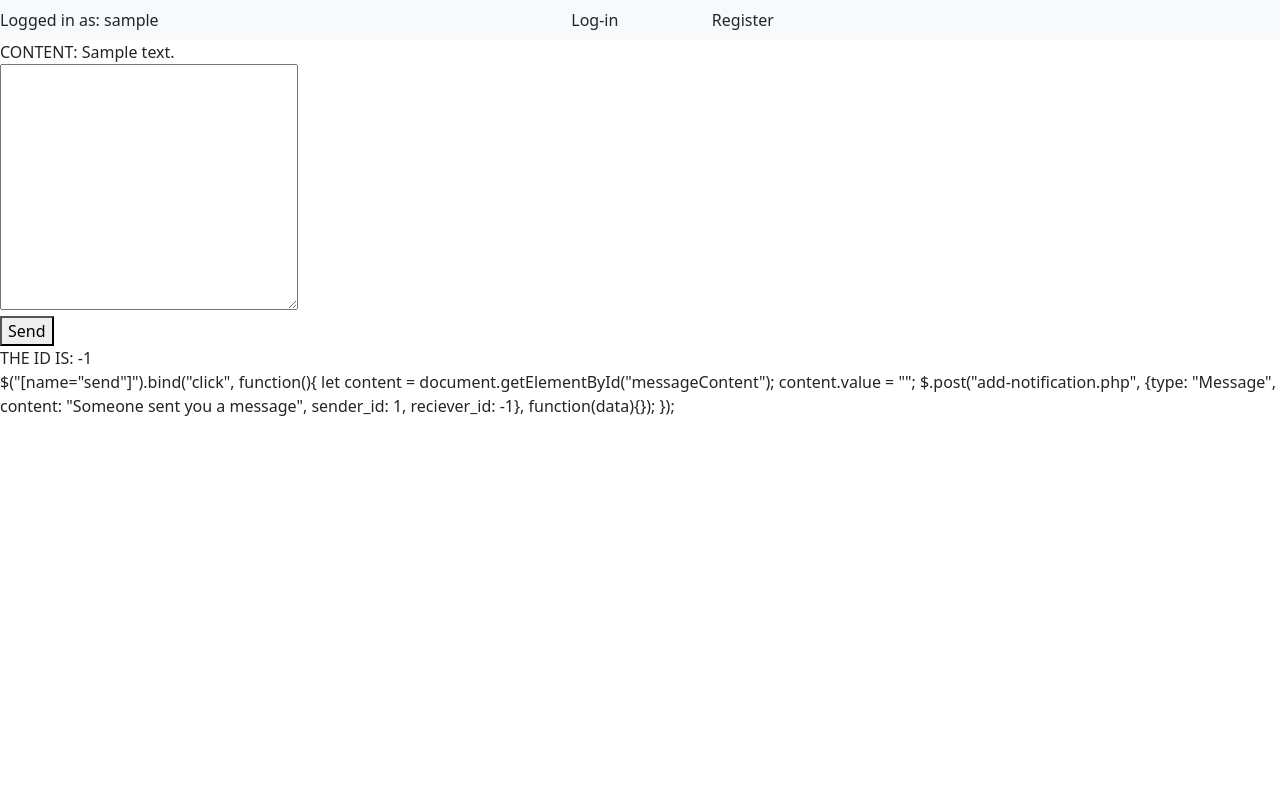
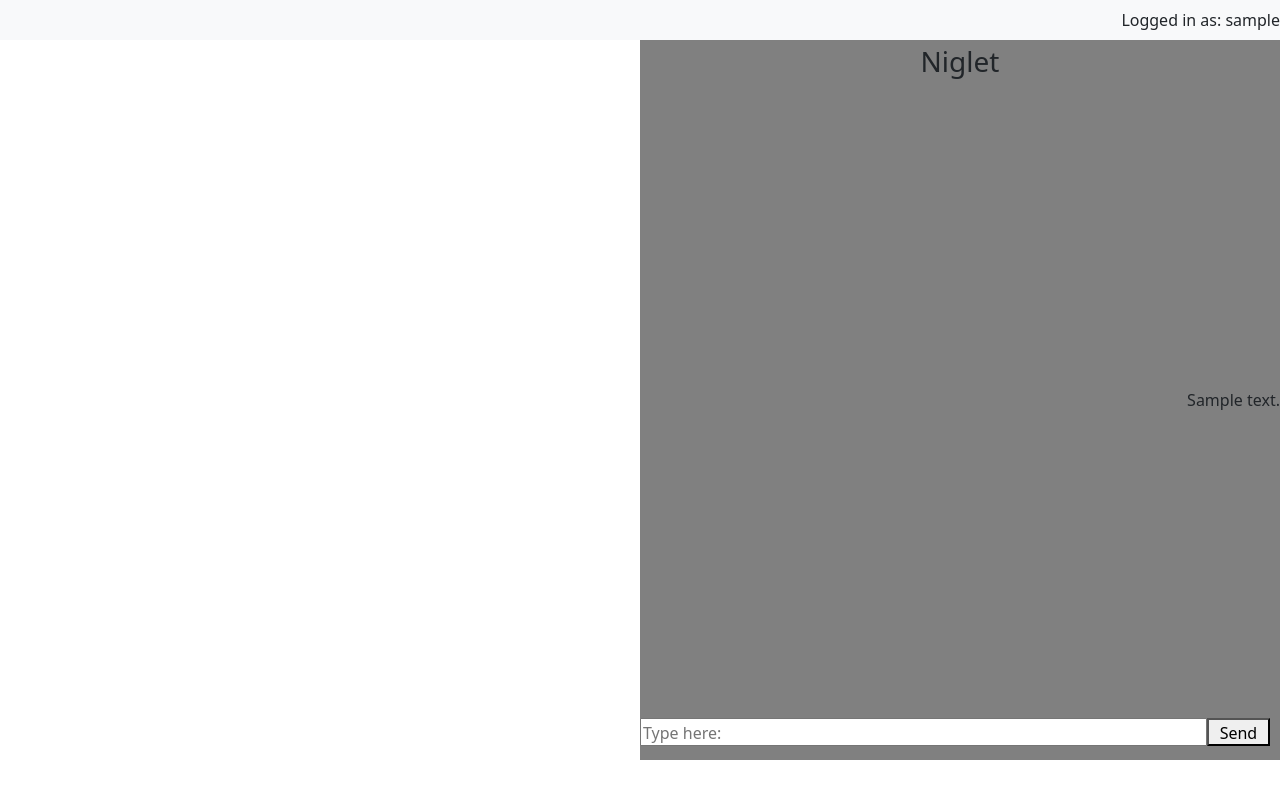
Before and after one commit to Parek8/Maturitni-zadani-MessengerLite, a PHP site: the page made by send-a-message.php in a window 1280 px wide. Run offline with PHP 8.4, Linux system fonts and the light colour scheme; the visitor is signed in with stand-in values (Sample User, id 1); tables that the repository leaves empty or names only in its code hold one stand-in row (values such as "Sample post").

Commit message:
Adame, prosím oprav mi to!

```diff
--- a/connection.php
+++ b/connection.php
@@ -34,6 +34,7 @@ function CreateNewDatabase()
                         content VARCHAR(1024) NOT NULL,
                         sender_id INT NOT NULL,
                         receiver_id INT NOT NULL,
+    					sent_date DATETIME NOT NULL,
                         FOREIGN KEY (sender_id) REFERENCES users(id),
                         FOREIGN KEY (receiver_id) REFERENCES users(id)
                     );
--- a/return-notifications.php
+++ b/return-notifications.php
@@ -2,11 +2,18 @@
 session_start();
 include("connection.php");
 global $myId;
-$selectQuery = "SELECT * FROM message_history WHERE sender_id = ".$myId['id']." OR reciever_id = ".$myId['id']."";
+$selectQuery = "SELECT * FROM message_history WHERE sender_id = ".$myId['id']." OR receiver_id = ".$myId['id']." ORDER BY sent_date DESC LIMIT 2";
 global $connect;
 $results = $connect->query($selectQuery);
 while($result = $results->fetch_assoc())
 {
-    echo '<div>CONTENT: '.$result["content"].'</div>';
+    if($result["sender_id"] == $myId["id"])
+    {
+        echo '<span style="float: right;">'.$result["content"].'</span><br>';
+    }
+    else
+    {
+        echo '<span style="float: left;">'.$result["content"].'</span><br>';
+    }
 }
 ?>
--- a/return-users.php
+++ b/return-users.php
@@ -4,14 +4,16 @@
 
     global $connect;
 
-    $selectQuery = "SELECT id, username FROM users WHERE username LIKE '%{$_POST['searchTerm']}%' AND username != '".$_SESSION['username']."'";
+    $selectQuery = "SELECT id, username FROM users WHERE username LIKE '%{$_POST['searchTerm']}%' AND username != '".$_SESSION['username']."' LIMIT 5";
     $results = $connect->query($selectQuery);
 
     global $myId;
     $tmpFriendId = -1;
+    $tmpFriendName = "Niglet";
     while($result = $results->fetch_assoc())
     {
         $tmpFriendId = $result['id'];
+        $tmpFriendName = $result['username'];
         echo    '<div class=" w-25 bg-light h-100 d-flex align-items-center" style="position: relative; left: 100%; transform: TranslateX(-100%);" name='.$result["id"].'>
                     <h5 class="flex-grow-1 mx-4">'.$result["username"].'</h5>';
 
@@ -34,7 +36,7 @@
 
         $("[type=\'message\']").bind("click", function()
         {
-            window.location.href = "send-a-message.php?id='.$tmpFriendId.'"
+            window.location.href = "send-a-message.php?id='.$tmpFriendId.'&name='.$tmpFriendName.'"
         });
         </script>';
 
--- a/send-a-message.php
+++ b/send-a-message.php
@@ -1,6 +1,7 @@
 <!-- TODO if not logged in (session) redirect to login.php! -->
 <?php
 session_start();
+include("connection.php");
 ?>
 <!DOCTYPE html>
 <html lang="en">
@@ -11,9 +12,9 @@ session_start();
     <title>Send a message!</title>
     <link href="https://cdn.jsdelivr.net/npm/bootstrap@5.3.0-alpha2/dist/css/bootstrap.min.css" rel="stylesheet" integrity="sha384-aFq/bzH65dt+w6FI2ooMVUpc+21e0SRygnTpmBvdBgSdnuTN7QbdgL+OapgHtvPp" crossorigin="anonymous">
     <style>
-        li
+        body
         {
-            list-style: none;
+            overflow: hidden;
         }
     </style>
 </head>
@@ -32,51 +33,42 @@ session_start();
                 echo  "Logged in as: " . $_SESSION["username"];
             }?>
         </div>
-        <div class="container w-25 d-flex justify-content-end text-justify">
-            <li class="nav-item flex-fill text-middle"><a href="login.php" class="nav-link">Log-in</a></li>
-            <li class="nav-item flex-fill text-middle"><a href="register.php" class="nav-link">Register</a></li>
+    </navbar>
+    <div style="width: 50vw; height: 90vh; background-color: grey; float: right; position: relative; display: flex; flex-direction: column; justify-content: center; text-align: center;">
+    <h3 style="position: absolute; transform: translate(-50%, -50%); top: 3%; left: 50%;"><?php echo $_GET['name'];?></h3>
+            <section id="messages"></section>
+        <div style="display: flex; background-color: grey; justify-content: center; align-items: end; margin-top: 83vh; position: absolute;">
+            <textarea placeholder="Type here: " style="resize: none; height: 3.5vh; width: 45vw;" id="messageContent" cols="30" rows="10"></textarea>
+            <button name="send" value="Send Message" style="height: 3.5vh; width: 10%;">Send</button>
         </div>
-    </navbar>
-        <div id="test"></div>
-        <textarea name="" id="messageContent" cols="30" rows="10"></textarea><br>
-        <button name="send" value="Send Message">Send</button>
-        <div id="test"></div>
-        <?php
-            echo '<div> THE ID IS: '.$_GET['id'].'</div>';
+    </div>
 
-        ?>
+
+        <input type="hidden" id="hidden-input-friendId" value="<?php echo $_GET['id'];?>">
+        <input type="hidden" id="hidden-input-friendName" value="<?php echo $_GET['name'];?>">
     <script
         src="https://code.jquery.com/jquery-3.6.3.min.js"
         integrity="sha256-pvPw+upLPUjgMXY0G+8O0xUf+/Im1MZjXxxgOcBQBXU="
         crossorigin="anonymous">
     </script>
-    <?php
-        include("connection.php");
-        global $myId;
-
-            echo '<script
-                        src="https://code.jquery.com/jquery-3.6.3.min.js"
-                        integrity="sha256-pvPw+upLPUjgMXY0G+8O0xUf+/Im1MZjXxxgOcBQBXU="
-                        crossorigin="anonymous">
-                 </script>';
-
-           echo '
-           $("[name="send"]").bind("click", function(){
-               let content = document.getElementById("messageContent");
-               content.value = "";
-
-               $.post("add-notification.php", {type: "Message", content: "Someone sent you a message", sender_id: '.$myId["id"].', reciever_id: '.$_GET["id"].'}, function(data){});
-           });';
-        ?>
     <script>
-        let delay = 500;
-
-
+        let delay = 1000;
+        let friendId = $("#hidden-input-friendId").val();
+        let friendName = $("#hidden-input-friendName").val();
         setInterval(() => {
             $.post("return-notifications.php", {}, function(data) {
-                $("#test").html(data);
+                $("#messages").html(data);
             });
         }, delay);
+
+           $("[name=\'send\']").bind("click", function(){
+               let content = document.getElementById("messageContent");
+            if(content.value != null && content.value.replace(/^\s+|\s+$/gm,'') != ""){
+
+                $.post("add-notification.php", {type: "Message", content: friendName+" has sent you a message!", friendId: friendId, method: "Notification"}, function(data){});
+                $.post("add-notification.php", {type: null, content: content.value, friendId: friendId, method: "Message"}, function(data){});
+            }
+        });
     </script>
 </body>
 </html>
```
Also changed, not shown: add-notification.php (+12 -3 lines).
